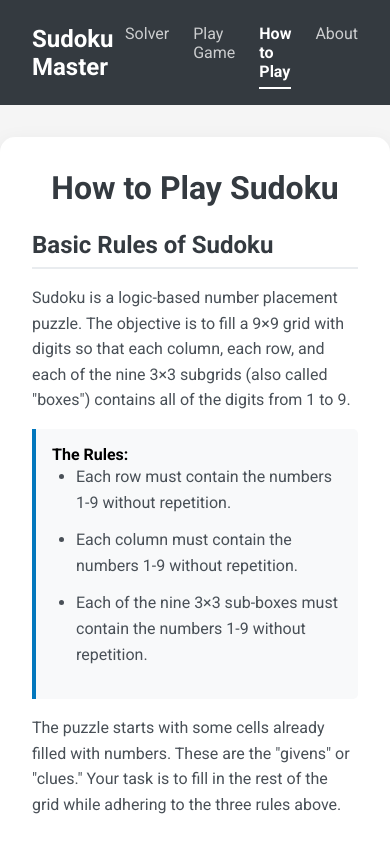
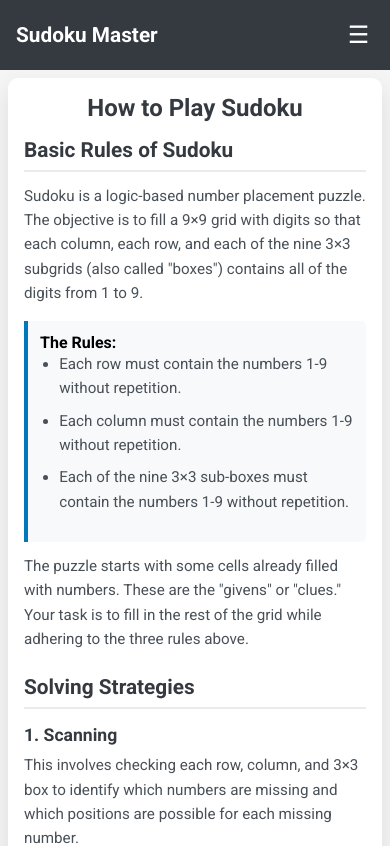
Before and after one commit to s3rversix/soduku_solver, a React (Create React App) app: page /how-to-play in a window 390 px wide. Shown: the top 846 px of the page. Built offline with nearby package versions, Linux system fonts and the light colour scheme.

Commit message:
Add mobile responsiveness to all components

```diff
--- a/src/components/About.js
+++ b/src/components/About.js
@@ -4,11 +4,18 @@ import { Link } from 'react-router-dom';
 
 const AboutContainer = styled.div`
   max-width: 800px;
-  margin: 2rem auto;
-  padding: 2rem;
+  margin: 1rem auto;
+  padding: 1.5rem;
   background-color: white;
   border-radius: 15px;
   box-shadow: 0 10px 25px rgba(0, 0, 0, 0.1);
+
+  @media (max-width: 768px) {
+    max-width: 100%;
+    margin: 0.5rem;
+    padding: 1rem;
+    border-radius: 10px;
+  }
 `;
 
 const Title = styled.h1`
@@ -16,6 +23,11 @@ const Title = styled.h1`
   margin-bottom: 1.5rem;
   text-align: center;
   font-weight: 700;
+
+  @media (max-width: 768px) {
+    font-size: 1.5rem;
+    margin-bottom: 1rem;
+  }
 `;
 
 const Section = styled.div`
@@ -26,12 +38,20 @@ const SectionTitle = styled.h3`
   color: #343a40;
   margin-bottom: 0.75rem;
   font-weight: 600;
+
+  @media (max-width: 768px) {
+    font-size: 1.1rem;
+  }
 `;
 
 const Paragraph = styled.p`
   color: #495057;
   line-height: 1.6;
   margin-bottom: 1rem;
+
+  @media (max-width: 768px) {
+    font-size: 0.95rem;
+  }
 `;
 
 const List = styled.ul`
@@ -39,6 +59,11 @@ const List = styled.ul`
   line-height: 1.6;
   margin-bottom: 1rem;
   margin-left: 1.5rem;
+
+  @media (max-width: 768px) {
+    font-size: 0.95rem;
+    margin-left: 1.2rem;
+  }
 `;
 
 const ListItem = styled.li`
@@ -49,6 +74,11 @@ const ButtonContainer = styled.div`
   display: flex;
   gap: 1rem;
   margin-top: 1.5rem;
+
+  @media (max-width: 768px) {
+    flex-direction: column;
+    gap: 0.75rem;
+  }
 `;
 
 const Button = styled(Link)`
--- a/src/components/HowToPlay.js
+++ b/src/components/HowToPlay.js
@@ -4,11 +4,18 @@ import { Link } from 'react-router-dom';
 
 const HowToPlayContainer = styled.div`
   max-width: 800px;
-  margin: 2rem auto;
-  padding: 2rem;
+  margin: 1rem auto;
+  padding: 1.5rem;
   background-color: white;
   border-radius: 15px;
   box-shadow: 0 10px 25px rgba(0, 0, 0, 0.1);
+
+  @media (max-width: 768px) {
+    max-width: 100%;
+    margin: 0.5rem;
+    padding: 1rem;
+    border-radius: 10px;
+  }
 `;
 
 const Title = styled.h1`
@@ -16,10 +23,19 @@ const Title = styled.h1`
   margin-bottom: 1.5rem;
   text-align: center;
   font-weight: 700;
+
+  @media (max-width: 768px) {
+    font-size: 1.5rem;
+    margin-bottom: 1rem;
+  }
 `;
 
 const Section = styled.div`
   margin-bottom: 2rem;
+
+  @media (max-width: 768px) {
+    margin-bottom: 1.5rem;
+  }
 `;
 
 const SectionTitle = styled.h2`
@@ -28,18 +44,32 @@ const SectionTitle = styled.h2`
   font-weight: 600;
   padding-bottom: 0.5rem;
   border-bottom: 2px solid #e9ecef;
+
+  @media (max-width: 768px) {
+    font-size: 1.3rem;
+    margin-bottom: 0.75rem;
+  }
 `;
 
 const SubsectionTitle = styled.h3`
   color: #343a40;
   margin: 1.25rem 0 0.75rem 0;
   font-weight: 600;
+
+  @media (max-width: 768px) {
+    font-size: 1.1rem;
+    margin: 1rem 0 0.5rem 0;
+  }
 `;
 
 const Paragraph = styled.p`
   color: #495057;
   line-height: 1.6;
   margin-bottom: 1rem;
+
+  @media (max-width: 768px) {
+    font-size: 0.95rem;
+  }
 `;
 
 const List = styled.ol`
@@ -47,6 +77,11 @@ const List = styled.ol`
   line-height: 1.6;
   margin-bottom: 1rem;
   margin-left: 1.5rem;
+
+  @media (max-width: 768px) {
+    font-size: 0.95rem;
+    margin-left: 1.2rem;
+  }
 `;
 
 const UnorderedList = styled.ul`
@@ -54,10 +89,19 @@ const UnorderedList = styled.ul`
   line-height: 1.6;
   margin-bottom: 1rem;
   margin-left: 1.5rem;
+
+  @media (max-width: 768px) {
+    font-size: 0.95rem;
+    margin-left: 1.2rem;
+  }
 `;
 
 const ListItem = styled.li`
   margin-bottom: 0.75rem;
+
+  @media (max-width: 768px) {
+    margin-bottom: 0.5rem;
+  }
 `;
 
 const RuleHighlight = styled.div`
@@ -66,12 +110,23 @@ const RuleHighlight = styled.div`
   padding: 1rem;
   margin: 1rem 0;
   border-radius: 0 5px 5px 0;
+
+  @media (max-width: 768px) {
+    padding: 0.75rem;
+    margin: 0.75rem 0;
+  }
 `;
 
 const ButtonContainer = styled.div`
   display: flex;
   gap: 1rem;
   margin-top: 2rem;
+
+  @media (max-width: 768px) {
+    flex-direction: column;
+    gap: 0.75rem;
+    margin-top: 1.5rem;
+  }
 `;
 
 const Button = styled(Link)`
--- a/src/components/Navbar.js
+++ b/src/components/Navbar.js
@@ -1,4 +1,4 @@
-import React from 'react';
+import React, { useState } from 'react';
 import { Link, useLocation } from 'react-router-dom';
 import styled from 'styled-components';
 
@@ -9,6 +9,12 @@ const NavbarContainer = styled.nav`
   justify-content: space-between;
   align-items: center;
   width: 100%;
+  position: relative;
+
+  @media (max-width: 768px) {
+    padding: 1rem;
+    flex-wrap: wrap;
+  }
 `;
 
 const Logo = styled(Link)`
@@ -20,11 +26,25 @@ const Logo = styled(Link)`
   &:hover {
     color: #f8f9fa;
   }
+
+  @media (max-width: 768px) {
+    font-size: 1.3rem;
+  }
 `;
 
 const NavLinks = styled.div`
   display: flex;
   gap: 1.5rem;
+
+  @media (max-width: 768px) {
+    display: ${props => props.isOpen ? 'flex' : 'none'};
+    flex-direction: column;
+    gap: 0.75rem;
+    width: 100%;
+    padding-top: 1rem;
+    margin-top: 1rem;
+    border-top: 1px solid rgba(255, 255, 255, 0.1);
+  }
 `;
 
 const NavLink = styled(Link)`
@@ -52,25 +72,54 @@ const NavLink = styled(Link)`
       width: 100%;
     }
   }
+
+  @media (max-width: 768px) {
+    padding: 0.6rem 0;
+    width: 100%;
+  }
+`;
+
+const MenuButton = styled.button`
+  display: none;
+  background: none;
+  border: none;
+  color: white;
+  font-size: 1.5rem;
+  cursor: pointer;
+  padding: 0.3rem;
+
+  @media (max-width: 768px) {
+    display: block;
+  }
 `;
 
 const Navbar = () => {
   const location = useLocation();
+  const [menuOpen, setMenuOpen] = useState(false);
+
+  const toggleMenu = () => {
+    setMenuOpen(!menuOpen);
+  };
 
   return (
     <NavbarContainer>
       <Logo to="/">Sudoku Master</Logo>
-      <NavLinks>
-        <NavLink to="/" active={location.pathname === '/' ? 1 : 0}>
+
+      <MenuButton onClick={toggleMenu}>
+        {menuOpen ? '✕' : '☰'}
+      </MenuButton>
+
+      <NavLinks isOpen={menuOpen}>
+        <NavLink to="/" active={location.pathname === '/' ? 1 : 0} onClick={() => setMenuOpen(false)}>
           Solver
         </NavLink>
-        <NavLink to="/game" active={location.pathname === '/game' ? 1 : 0}>
+        <NavLink to="/game" active={location.pathname === '/game' ? 1 : 0} onClick={() => setMenuOpen(false)}>
           Play Game
         </NavLink>
-        <NavLink to="/how-to-play" active={location.pathname === '/how-to-play' ? 1 : 0}>
+        <NavLink to="/how-to-play" active={location.pathname === '/how-to-play' ? 1 : 0} onClick={() => setMenuOpen(false)}>
           How to Play
         </NavLink>
-        <NavLink to="/about" active={location.pathname === '/about' ? 1 : 0}>
+        <NavLink to="/about" active={location.pathname === '/about' ? 1 : 0} onClick={() => setMenuOpen(false)}>
           About
         </NavLink>
       </NavLinks>
--- a/src/components/SudokuGame.js
+++ b/src/components/SudokuGame.js
@@ -4,14 +4,21 @@ import axios from 'axios';
 
 const GameContainer = styled.div`
   max-width: 800px;
-  margin: 2rem auto;
-  padding: 2rem;
+  margin: 1rem auto;
+  padding: 1rem;
   background-color: white;
   border-radius: 15px;
   box-shadow: 0 10px 25px rgba(0, 0, 0, 0.1);
   display: flex;
   flex-direction: column;
   align-items: center;
+
+  @media (max-width: 768px) {
+    max-width: 100%;
+    margin: 0.5rem;
+    padding: 0.75rem;
+    border-radius: 10px;
+  }
 `;
 
 const Title = styled.h1`
@@ -19,6 +26,11 @@ const Title = styled.h1`
   margin-bottom: 1.5rem;
   text-align: center;
   font-weight: 700;
+
+  @media (max-width: 768px) {
+    font-size: 1.5rem;
+    margin-bottom: 1rem;
+  }
 `;
 
 const GameLayout = styled.div`
@@ -28,12 +40,21 @@ const GameLayout = styled.div`
   justify-content: center;
   gap: 2rem;
   width: 100%;
+
+  @media (max-width: 768px) {
+    flex-direction: column;
+    gap: 1rem;
+  }
 `;
 
 const LeftPanel = styled.div`
   display: flex;
   flex-direction: column;
   align-items: center;
+
+  @media (max-width: 768px) {
+    width: 100%;
+  }
 `;
 
 const RightPanel = styled.div`
@@ -42,6 +63,11 @@ const RightPanel = styled.div`
   align-items: center;
   justify-content: flex-start;
   min-width: 240px;
+
+  @media (max-width: 768px) {
+    width: 100%;
+    min-width: unset;
+  }
 `;
 
 const SudokuGrid = styled.div`
@@ -52,6 +78,10 @@ const SudokuGrid = styled.div`
   background-color: #343a40;
   border: 2px solid #343a40;
   margin-bottom: 1.5rem;
+
+  @media (max-width: 768px) {
+    margin-bottom: 1rem;
+  }
 `;
 
 const Cell = styled.input`
@@ -74,6 +104,18 @@ const Cell = styled.input`
 
   &:focus {
     background-color: #b3e5fc;
+  }
+
+  @media (max-width: 768px) {
+    width: 32px;
+    height: 32px;
+    font-size: 1rem;
+  }
+
+  @media (max-width: 350px) {
+    width: 28px;
+    height: 28px;
+    font-size: 0.9rem;
   }
 `;
 
@@ -162,6 +204,10 @@ const NumberPad = styled.div`
   gap: 0.5rem;
   margin-top: 1rem;
   width: 100%;
+
+  @media (max-width: 768px) {
+    max-width: 300px;
+  }
 `;
 
 const NumberButton = styled(Button)`
@@ -172,6 +218,11 @@ const NumberButton = styled(Button)`
 
   &:hover {
     background-color: #d0d0d0;
+  }
+
+  @media (max-width: 768px) {
+    padding: 0.5rem;
+    font-size: 1rem;
   }
 `;
 
--- a/src/components/SudokuSolver.js
+++ b/src/components/SudokuSolver.js
@@ -4,14 +4,21 @@ import axios from 'axios';
 
 const SolverContainer = styled.div`
   max-width: 600px;
-  margin: 2rem auto;
-  padding: 2rem;
+  margin: 1rem auto;
+  padding: 1rem;
   background-color: white;
   border-radius: 15px;
   box-shadow: 0 10px 25px rgba(0, 0, 0, 0.1);
   display: flex;
   flex-direction: column;
   align-items: center;
+
+  @media (max-width: 768px) {
+    max-width: 100%;
+    margin: 0.5rem;
+    padding: 0.75rem;
+    border-radius: 10px;
+  }
 `;
 
 const Title = styled.h1`
@@ -19,6 +26,11 @@ const Title = styled.h1`
   margin-bottom: 1.5rem;
   text-align: center;
   font-weight: 700;
+
+  @media (max-width: 768px) {
+    font-size: 1.5rem;
+    margin-bottom: 1rem;
+  }
 `;
 
 const SudokuGrid = styled.div`
@@ -29,6 +41,10 @@ const SudokuGrid = styled.div`
   background-color: #343a40;
   border: 2px solid #343a40;
   margin-bottom: 1.5rem;
+
+  @media (max-width: 768px) {
+    margin-bottom: 1rem;
+  }
 `;
 
 const Cell = styled.input`
@@ -48,6 +64,18 @@ const Cell = styled.input`
   &:focus {
     background-color: #e3e3e3;
   }
+
+  @media (max-width: 768px) {
+    width: 32px;
+    height: 32px;
+    font-size: 1rem;
+  }
+
+  @media (max-width: 350px) {
+    width: 28px;
+    height: 28px;
+    font-size: 0.9rem;
+  }
 `;
 
 const ButtonContainer = styled.div`
@@ -55,6 +83,11 @@ const ButtonContainer = styled.div`
   justify-content: space-between;
   width: 100%;
   margin-bottom: 1rem;
+
+  @media (max-width: 768px) {
+    flex-direction: ${props => props.vertical ? 'column' : 'row'};
+    gap: ${props => props.vertical ? '0.5rem' : '0'};
+  }
 `;
 
 const Button = styled.button`
@@ -68,6 +101,12 @@ const Button = styled.button`
 
   &:focus {
     outline: none;
+  }
+
+  @media (max-width: 768px) {
+    width: ${props => props.fullWidthMobile ? '100%' : '48%'};
+    padding: 0.6rem 1rem;
+    font-size: 0.9rem;
   }
 `;
 
```
